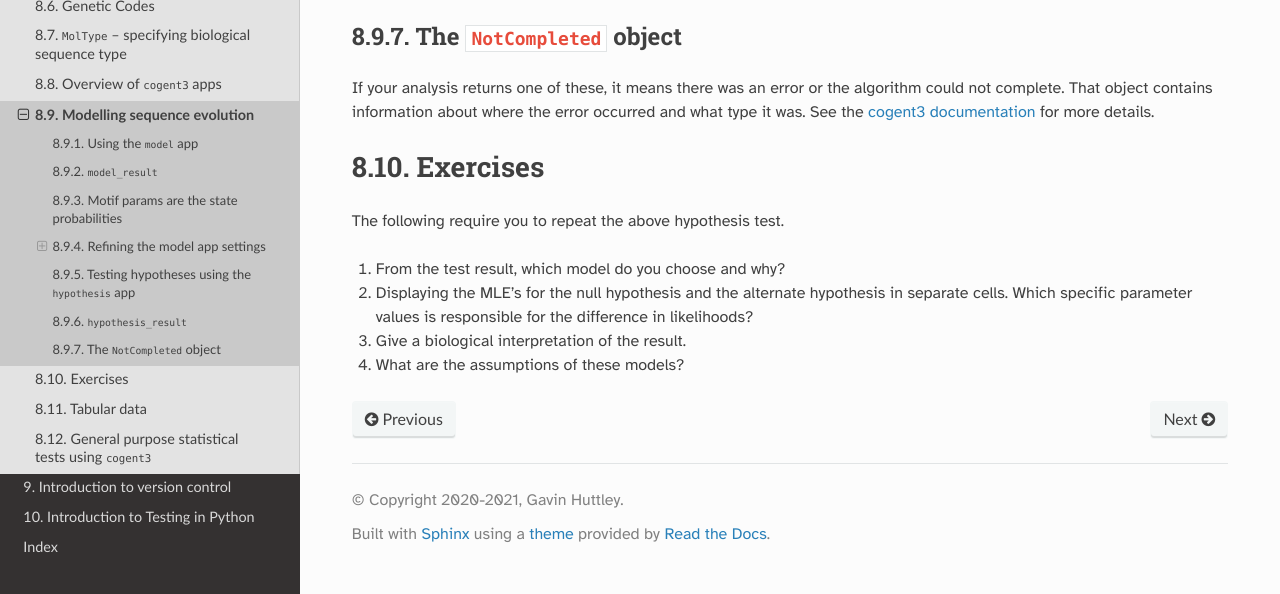
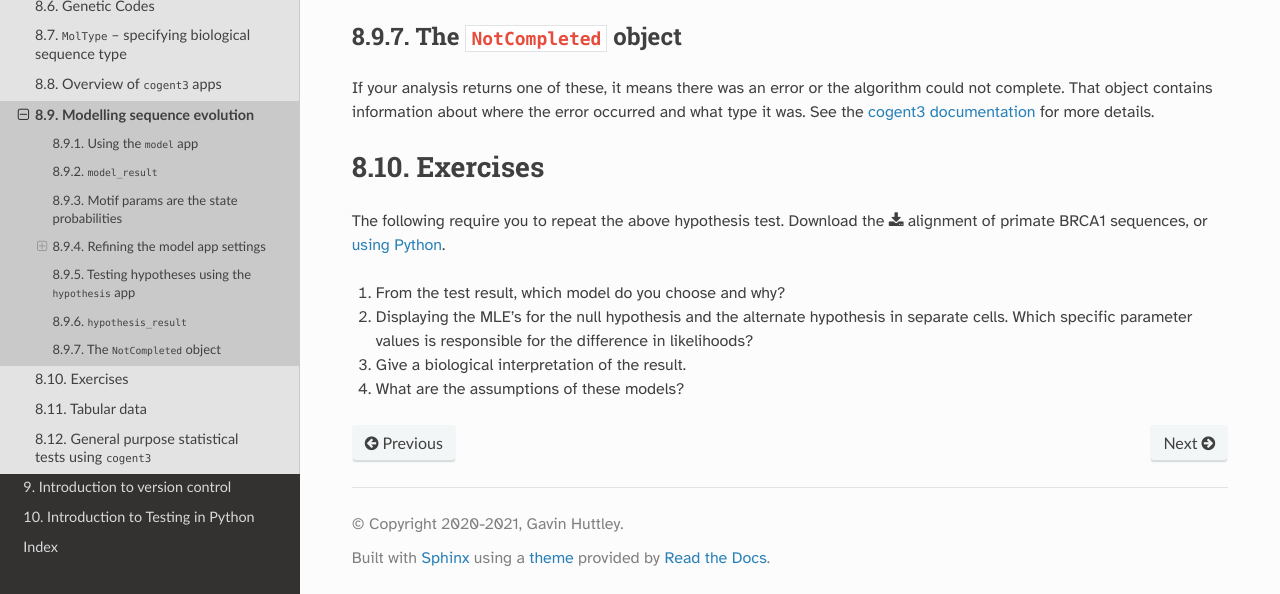
Before and after one commit to GavinHuttley/tib, a Sphinx documentation site: the page built from source/cogent3/using_models.rst, in a window 1280 px wide and 900 px high, scrolled down 5647 px, cut to the strip 306-900 px from the top of the window. Built offline with Sphinx 7.4.7 and the Read the Docs theme 2.0.0, drawn with Linux system fonts in a browser that asks for light colours.

Commit message:
ENH: added download link fore the used data

```diff
--- a/source/cogent3/using_models.rst
+++ b/source/cogent3/using_models.rst
@@ -263,7 +263,7 @@
 Exercises
 =========
 
-The following require you to repeat the above hypothesis test.
+The following require you to repeat the above hypothesis test. Download the :download:`alignment of primate BRCA1 sequences </data/brca1_primate.fasta>`, or :ref:`using Python <download_data>`.
 
 #. From the test result, which model do you choose and why?
 
```
